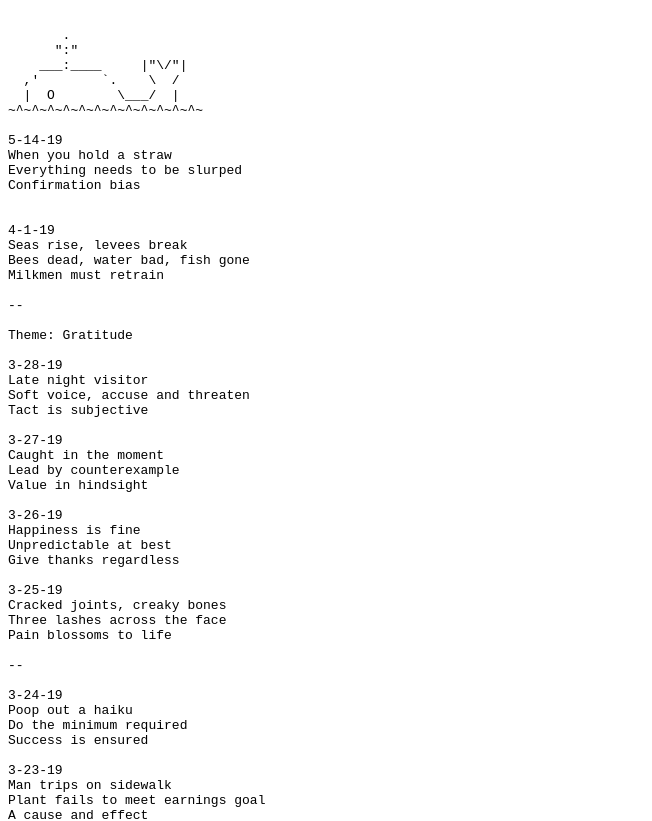
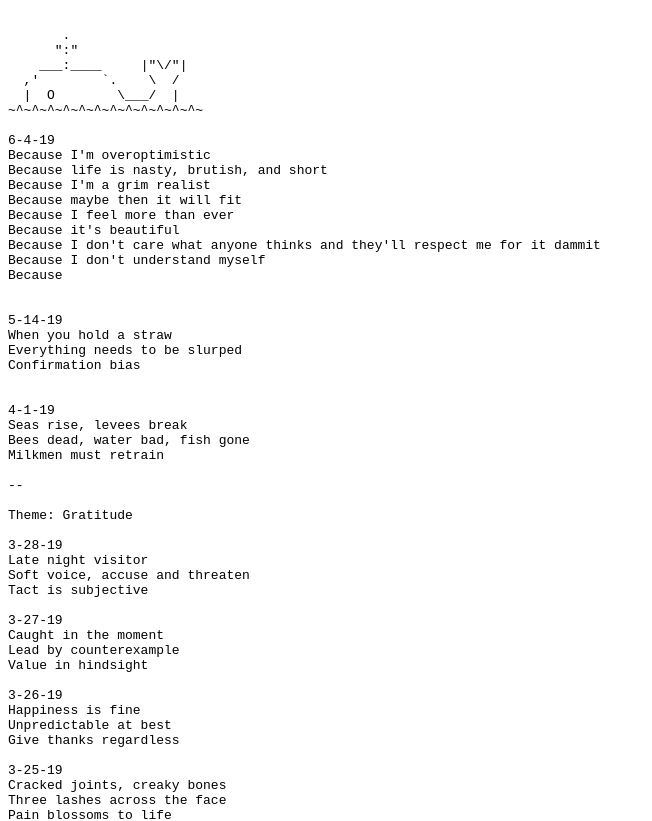
Before and after one commit to cardern/stories, a plain HTML site: page index.html in a window 1280 px wide. Shown: the top 821 px of the page, without its empty margins (0-652 px from the left). Drawn offline with Linux system fonts and the light colour scheme.

Commit message:
Why solo?

```diff
--- a/index.html
+++ b/index.html
@@ -30,6 +30,18 @@
   ,'        `.    \  /
   |  O        \___/  |
 ~^~^~^~^~^~^~^~^~^~^~^~^~
+
+6-4-19
+Because I'm overoptimistic
+Because life is nasty, brutish, and short
+Because I'm a grim realist
+Because maybe then it will fit
+Because I feel more than ever
+Because it's beautiful
+Because I don't care what anyone thinks and they'll respect me for it dammit
+Because I don't understand myself
+Because
+
 
 5-14-19
 When you hold a straw
```
